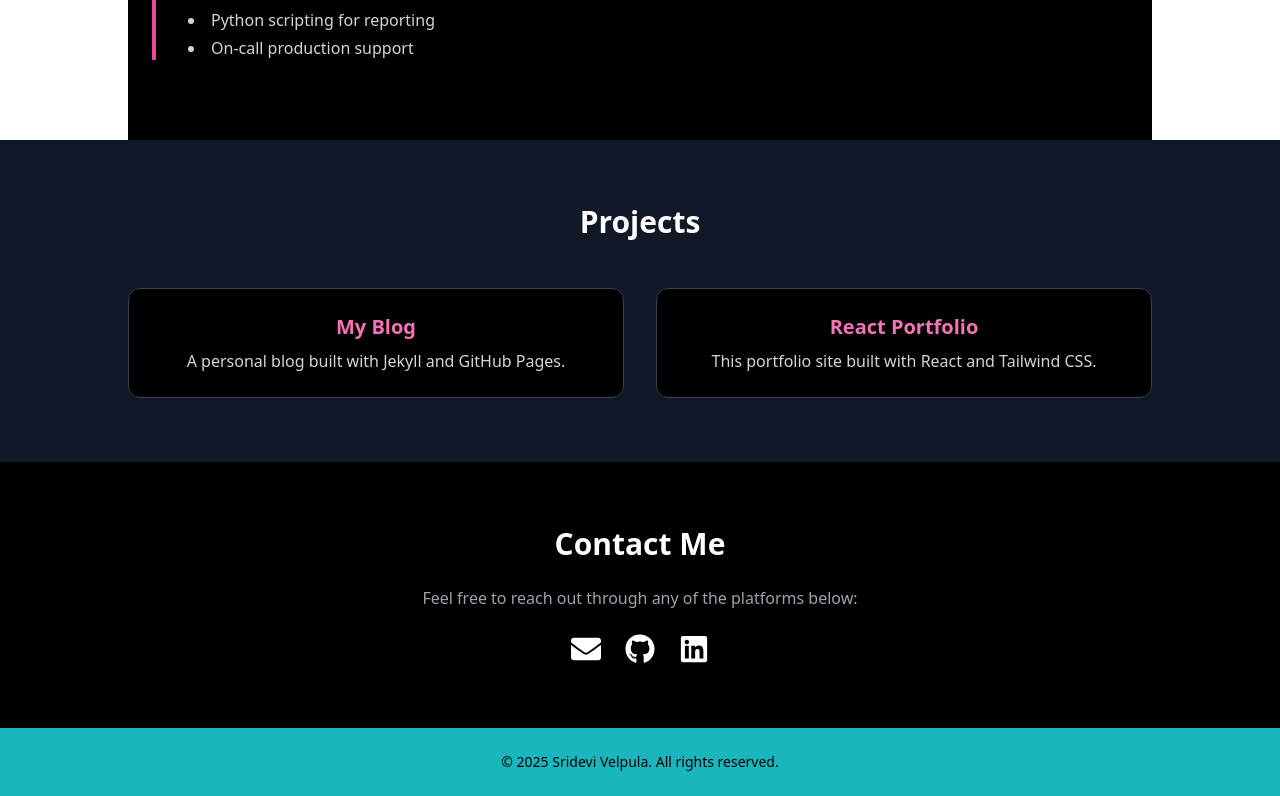
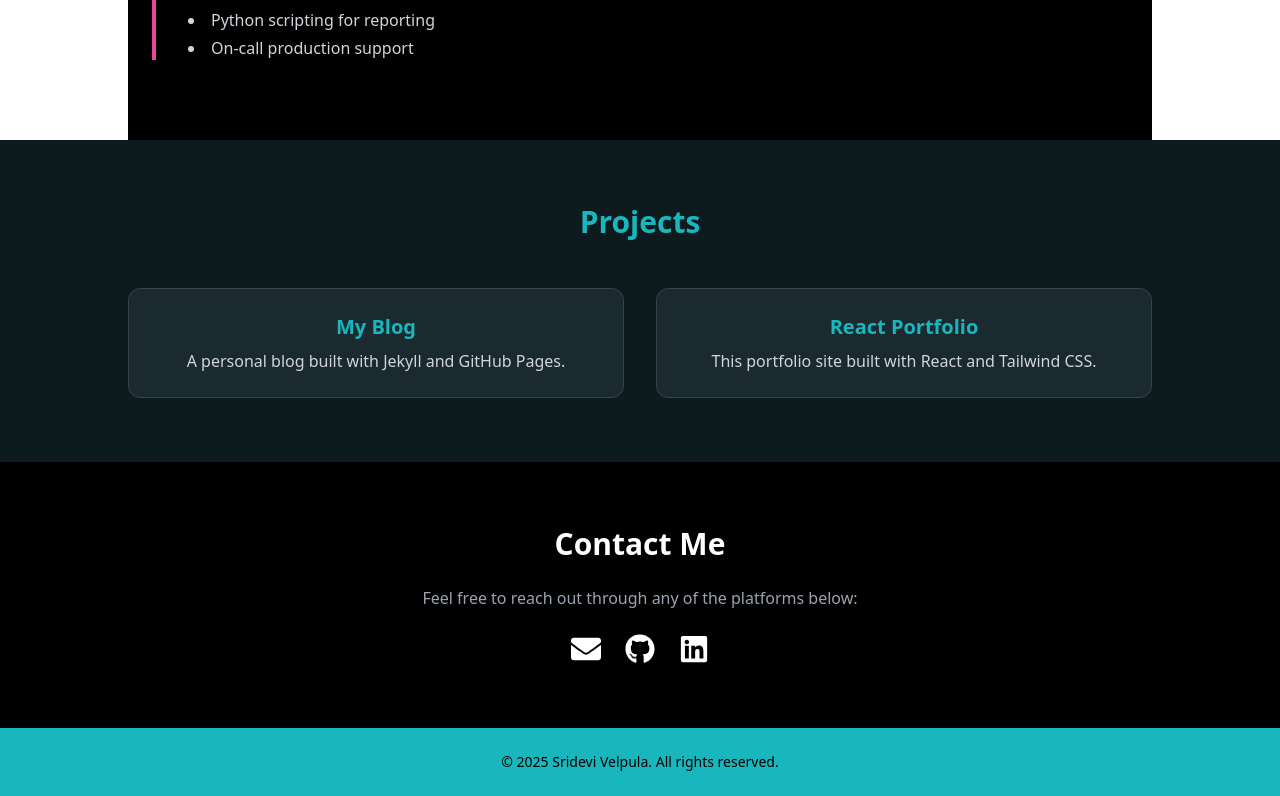
Before and after one commit to srideviblogs/my-portfolio-react, a React (Create React App) app: page / in a window 1280 px wide. Shown: the part 2578-3374 px from the top of the page. Built offline with nearby package versions, Linux system fonts and the light colour scheme.

Commit message:
Update Portfolio.js

```diff
--- a/src/components/Portfolio.js
+++ b/src/components/Portfolio.js
@@ -1,4 +1,5 @@
 import React from "react";
+import { motion } from "framer-motion";
 
 const projects = [
   {
@@ -15,21 +16,26 @@ const projects = [
 
 const Portfolio = () => {
   return (
-    <section id="portfolio" className="bg-gray-900 text-white py-16 px-6">
+    <section id="portfolio" className="bg-[#0d1b1e] text-white py-16 px-6">
       <div className="max-w-5xl mx-auto text-center">
-        <h2 className="text-3xl font-semibold mb-12">Projects</h2>
+        <h2 className="text-3xl font-semibold mb-12 text-[#19b7bd]">Projects</h2>
         <div className="grid gap-8 md:grid-cols-2">
           {projects.map((project, idx) => (
-            <a
+            <motion.a
               key={idx}
               href={project.link}
               target="_blank"
               rel="noopener noreferrer"
-              className="bg-black border border-gray-700 rounded-xl p-6 hover:border-pink-500 hover:shadow-md transition"
+              whileHover={{
+                scale: 1.05,
+                boxShadow: "0 8px 24px rgba(25, 183, 189, 0.3)",
+              }}
+              transition={{ type: "spring", stiffness: 300 }}
+              className="bg-[#1a2a2f] border border-gray-700 rounded-xl p-6 hover:border-[#19b7bd] transition"
             >
-              <h3 className="text-xl font-bold mb-2 text-pink-400">{project.title}</h3>
+              <h3 className="text-xl font-bold mb-2 text-[#19b7bd]">{project.title}</h3>
               <p className="text-gray-300">{project.description}</p>
-            </a>
+            </motion.a>
           ))}
         </div>
       </div>
```
